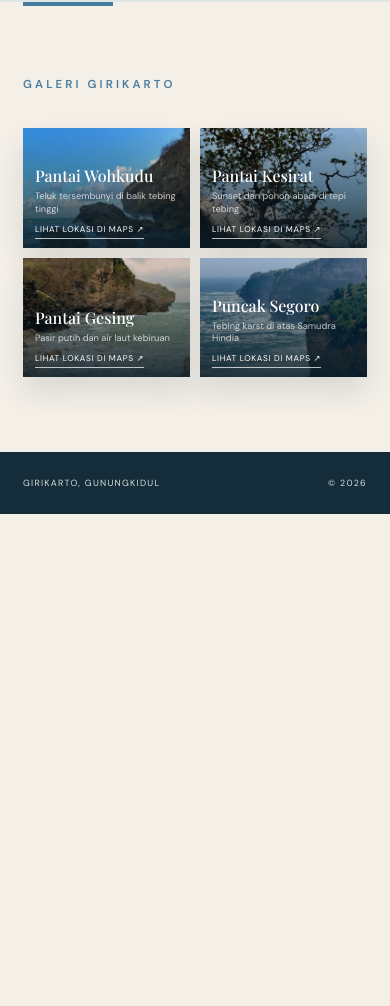
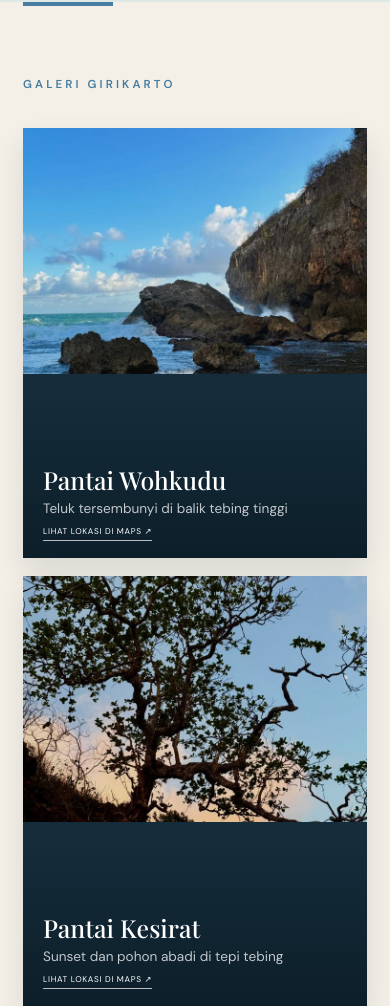
Before and after one commit to Enel05/Potensi_Girikarto, a website built with Vite: page index.html in a window 390 px wide. Shown: the part 2320-3326 px from the top of the page. Before the commit the page ends 2834 px from the top, so only its background shows below. Built offline with nearby package versions, Linux system fonts and the light colour scheme; a web font is replaced by a local one.

Commit message:
Enlarge gallery images

```diff
--- a/src/maps-gallery.css
+++ b/src/maps-gallery.css
@@ -38,7 +38,53 @@
   transform: translateY(-2px);
 }
 
+.gallery-grid {
+  grid-template-columns: repeat(2, minmax(0, 1fr));
+  gap: 22px;
+}
+
+.gallery-grid figure {
+  min-height: 520px;
+}
+
+.gallery-grid figure:nth-child(even) {
+  transform: translateY(34px);
+}
+
+.gallery-grid figcaption {
+  padding: 90px 30px 28px;
+}
+
+.gallery-grid figcaption strong {
+  font-size: 1.9rem;
+}
+
+.gallery-grid figcaption span {
+  font-size: .85rem;
+}
+
 @media (max-width: 700px) {
+  .gallery-grid {
+    grid-template-columns: 1fr;
+    gap: 18px;
+  }
+
+  .gallery-grid figure {
+    min-height: 430px;
+  }
+
+  .gallery-grid figure:nth-child(even) {
+    transform: none;
+  }
+
+  .gallery-grid figcaption {
+    padding: 70px 20px 20px;
+  }
+
+  .gallery-grid figcaption strong {
+    font-size: 1.55rem;
+  }
+
   .gallery-grid figcaption a {
     font-size: .52rem;
     margin-top: 9px;
```
